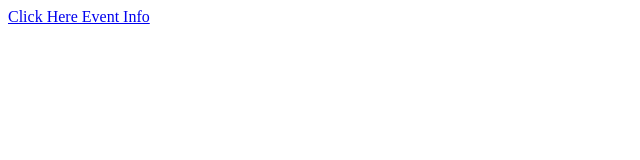
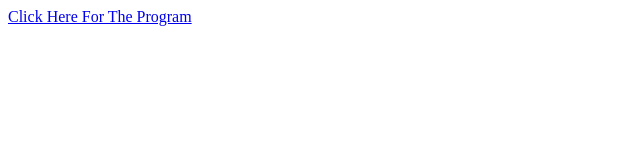
Before and after one commit to CaribCode2003/Thomas-Tazewell, a plain HTML site: page index.html in a window 1280 px wide. Shown: the full height of the page, 0-640 px from the left. Drawn offline with Linux system fonts and the light colour scheme.

Commit message:
Update index.html

```diff
--- a/index.html
+++ b/index.html
@@ -1,3 +1,3 @@
 <html>
-  <p><a href="Thomas%20Tazewell%20Program-2.pdf">Click Here Event Info</a></p>
+  <p><a href="Thomas%20Tazewell%20Program-2.pdf">Click Here For The Program</a></p>
 </html>
```
